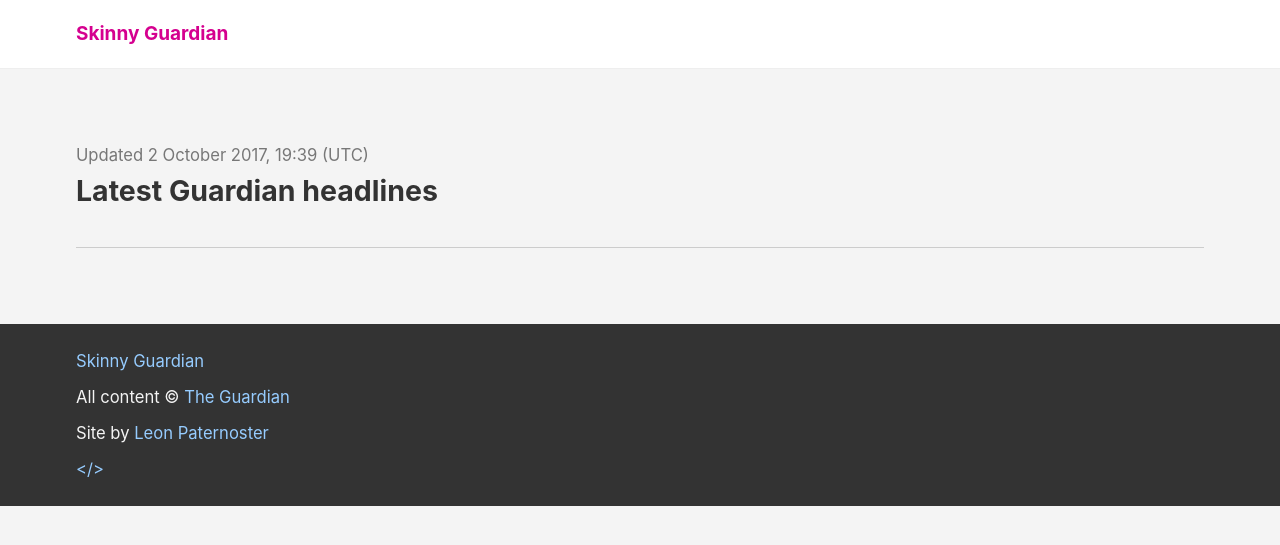
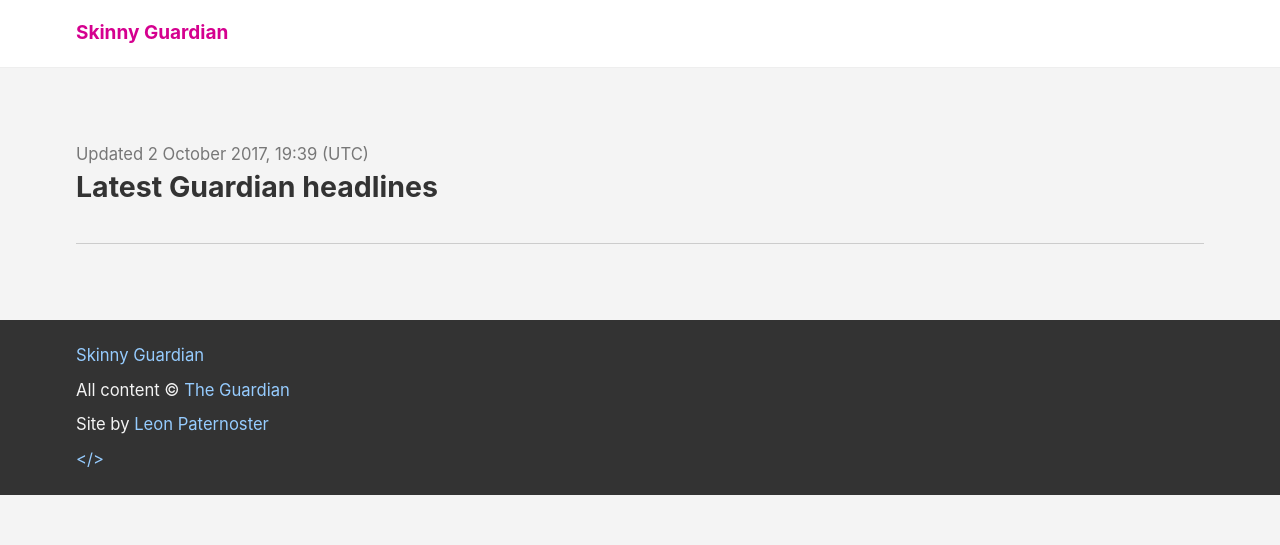
Before and after one commit to suffolklibraries/skinny-guardian, a Jekyll site: the page built from index.md, in a window 1280 px wide. Shown: the top 545 px of the page. Built offline with Jekyll 4.4.1, drawn with Linux system fonts in a browser that asks for light colours.

Commit message:
Reduced large font size line height

```diff
--- a/_sass/_c.scss
+++ b/_sass/_c.scss
@@ -117,10 +117,10 @@ td, th {
     font-size: 112.5%;
   }
   .c-lh-copy {
-      line-height: 1.6;
+      line-height: 1.5;
   }
   .c-lh-title {
-      line-height: 1.3;
+      line-height: 1.25;
   }
 }
 
```
